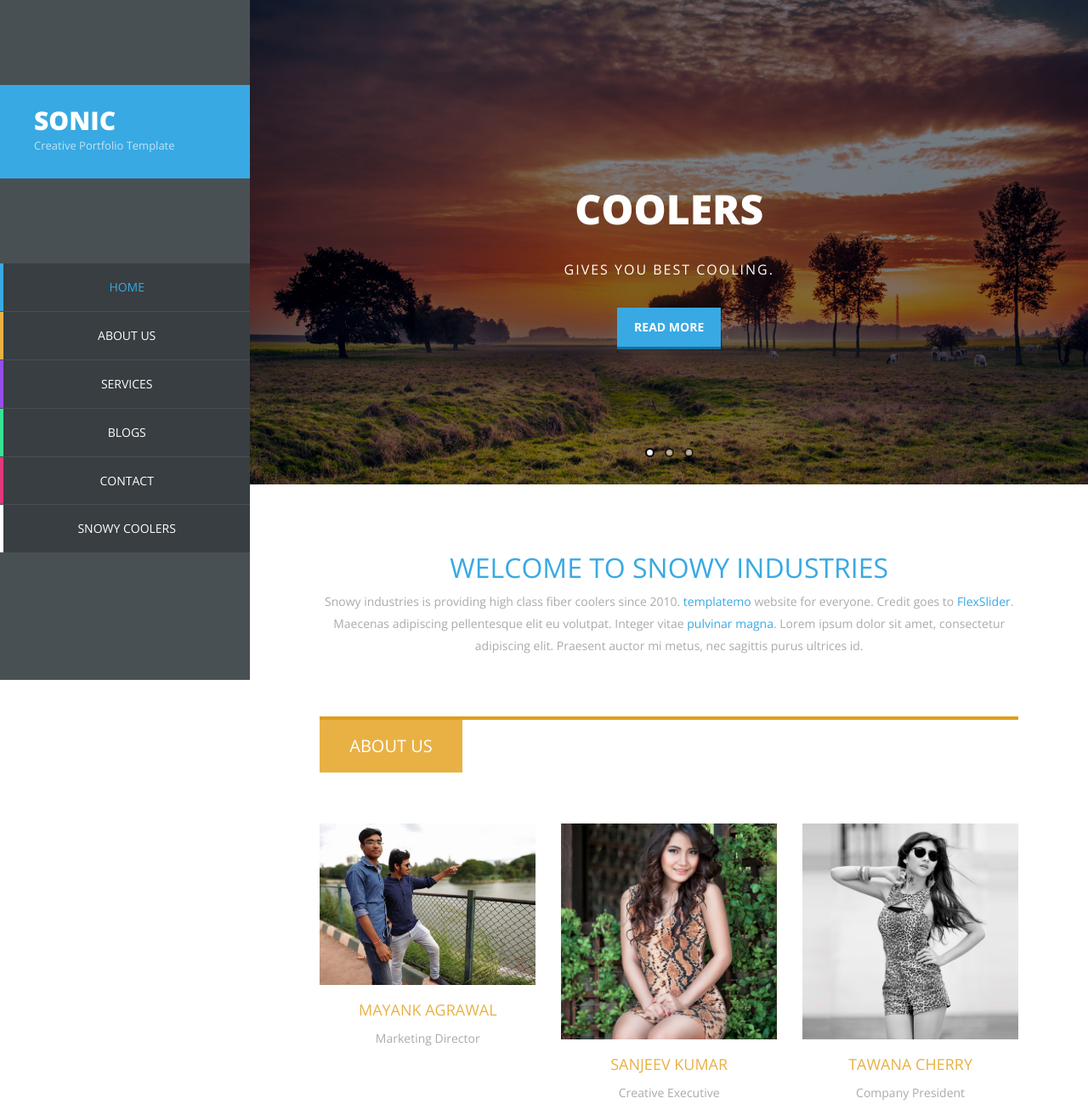
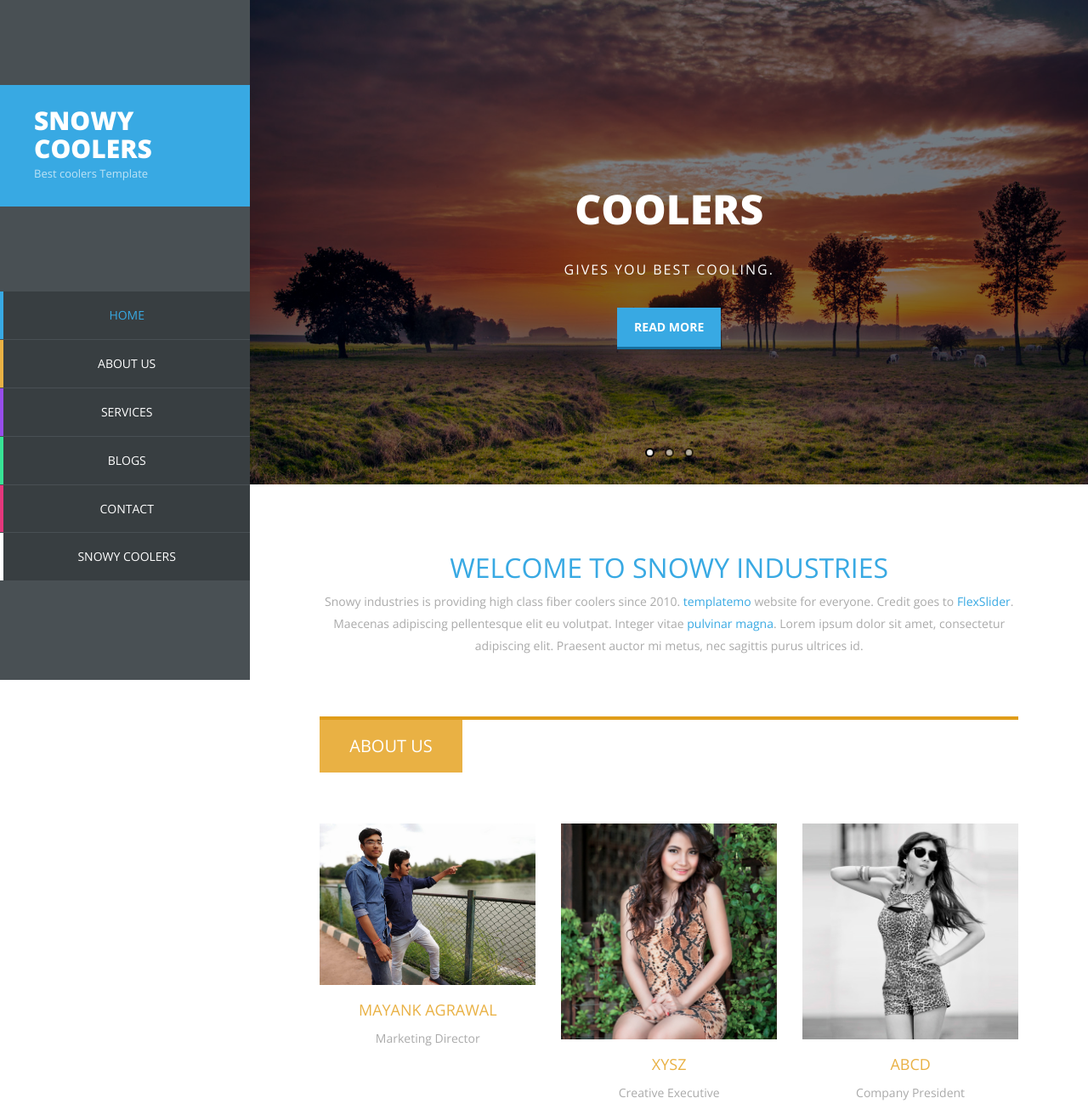
Before and after one commit to mayank128/mayanksnowy.github.io, a plain HTML site: page index.html in a window 1280 px wide. Shown: the top 1312 px of the page at 85% size. Drawn offline with nearby package versions, Linux system fonts and the light colour scheme; some packages are replaced by stand-ins of ours.

Commit message:
Update index.html

```diff
--- a/index.html
+++ b/index.html
@@ -38,8 +38,8 @@
 
 	<div id="main-sidebar" class="hidden-xs hidden-sm">
 		<div class="logo">
-			<a href="#"><h1>Sonic</h1></a>
-			<span>Creative Portfolio Template</span>
+			<a href="#"><h1>Snowy coolers</h1></a>
+			<span>Best coolers Template</span>
 		</div> <!-- /.logo -->
 
 		<div class="navigation">
@@ -146,7 +146,7 @@
 								</div>
 							</div>
 							<div class="member-content">
-								<h4>sanjeev kumar</h4>
+								<h4>XYSZ</h4>
 								<p>Creative Executive</p>
 							</div>
 						</div>
@@ -164,7 +164,7 @@
 								</div>
 							</div>
 							<div class="member-content">
-								<h4>Tawana Cherry</h4>
+								<h4>ABCD</h4>
 								<p>Company President</p>
 							</div>
 						</div>
```
